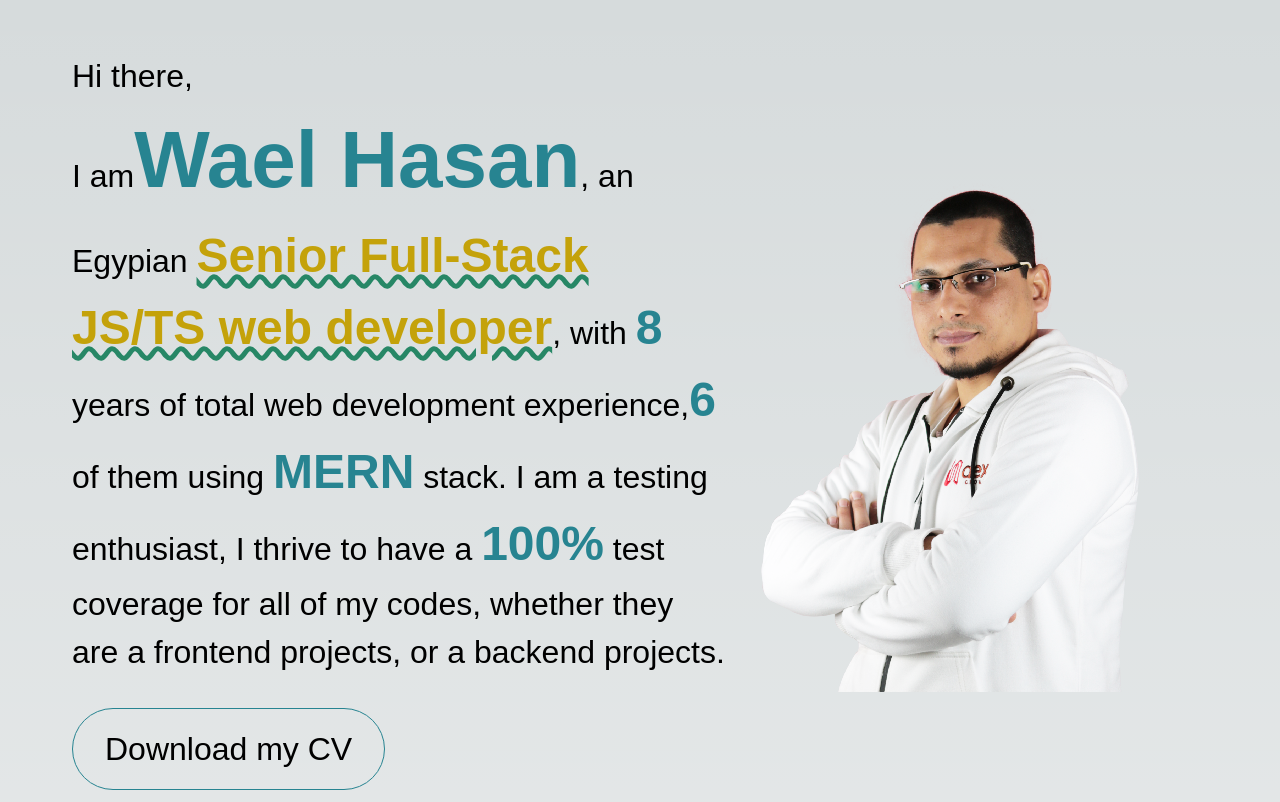
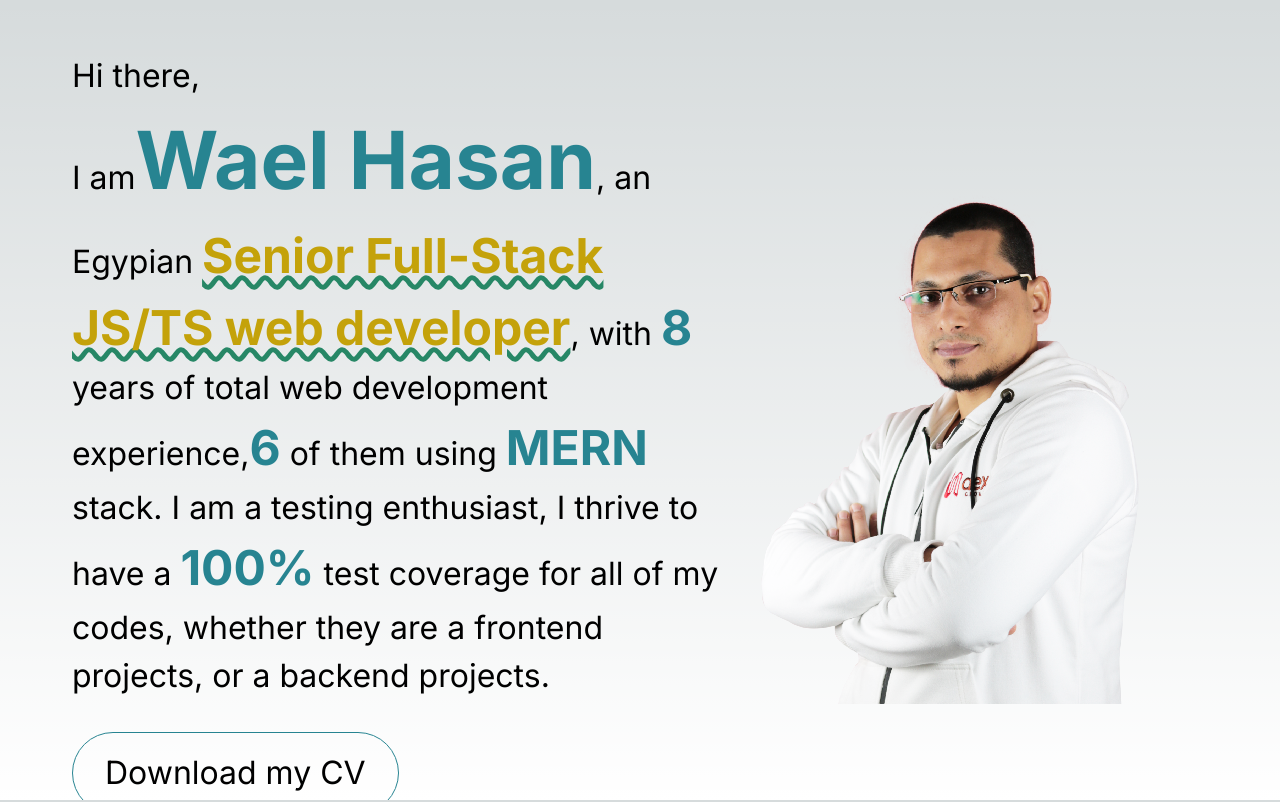
Before and after one commit to waelhasan/personal-site, a Next.js app: page / in a window 1280 px wide. Shown: the top 802 px of the page. Built offline with nearby package versions, Linux system fonts and the light colour scheme.

Commit message:
Enhance layout styling

```diff
--- a/src/app/layout.tsx
+++ b/src/app/layout.tsx
@@ -16,17 +16,23 @@ export default function RootLayout({
   children: React.ReactNode
 }) {
   return (
-    <html lang="ar">
+    <html lang="ar" style={{
+      height: "100%",
+      width: "100vw",
+      overflowX: "hidden",
+      fontFamily: "sans-serif",
+      color: "var(--foreground-rgb)",
+      background: `linear-gradient(
+                      to bottom,
+                      transparent,
+                      var(--background-end-rgb)) var(--background-start-rgb)`
+    }}>
       <body
         className={inter.className}
         style={{
-          height: "fit-content",
-          overflowX: "hidden",
-          fontFamily: "sans-serif",
-          color: "var(--foreground-rgb)",
-          background: `linear-gradient(to bottom,
-                          transparent,
-                          var(--background-end-rgb)) var(--background-start-rgb)`
+          height: "100%",
+          width: "100%",
+          overflowX: "hidden"
         }}>
         <Navbar />
         {children}
--- a/src/app/page.tsx
+++ b/src/app/page.tsx
@@ -193,7 +193,6 @@ const ReasonsToHireMeOrNotToHireMe = () => (
 export default function Home() {
   return (
     <main style={{
-      width: "100vw",
       display: "flex",
       flexDirection: "column",
       justifyContent: "center",
```
